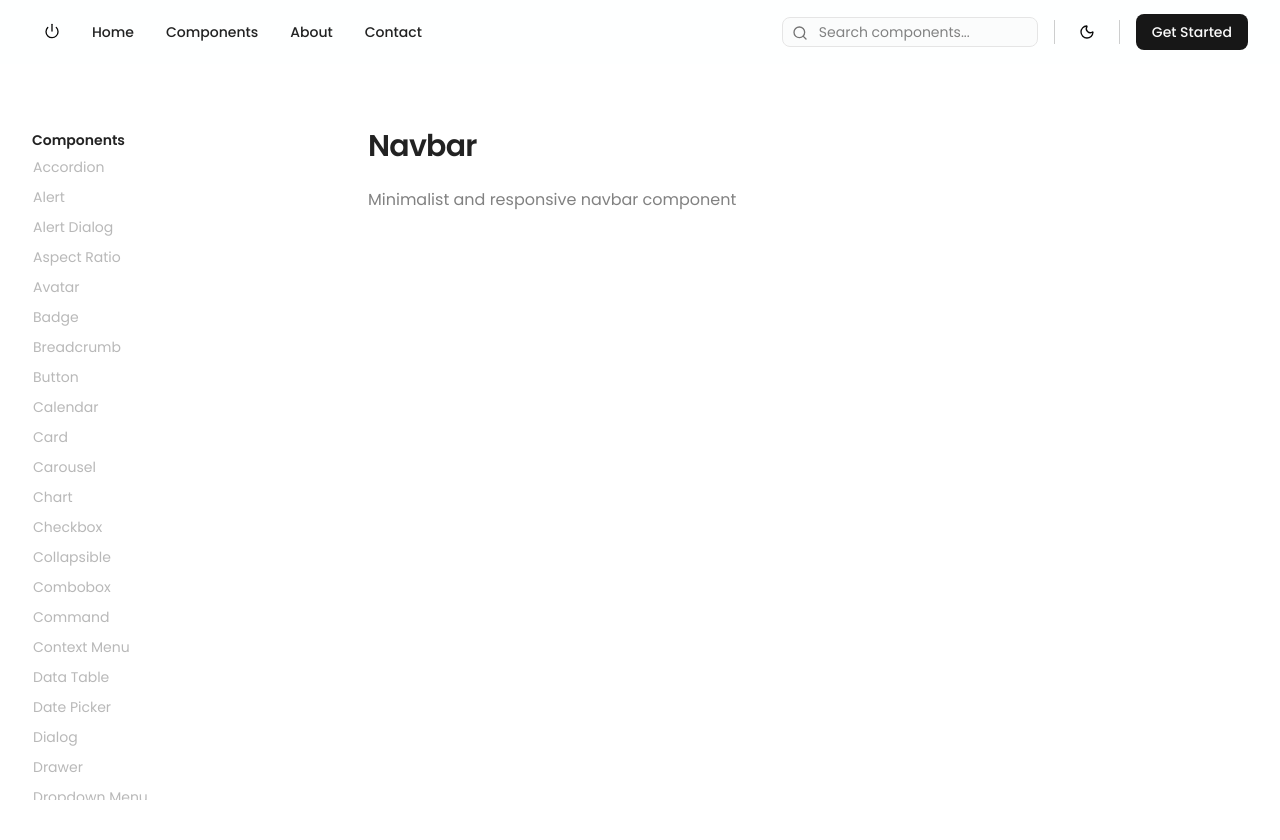
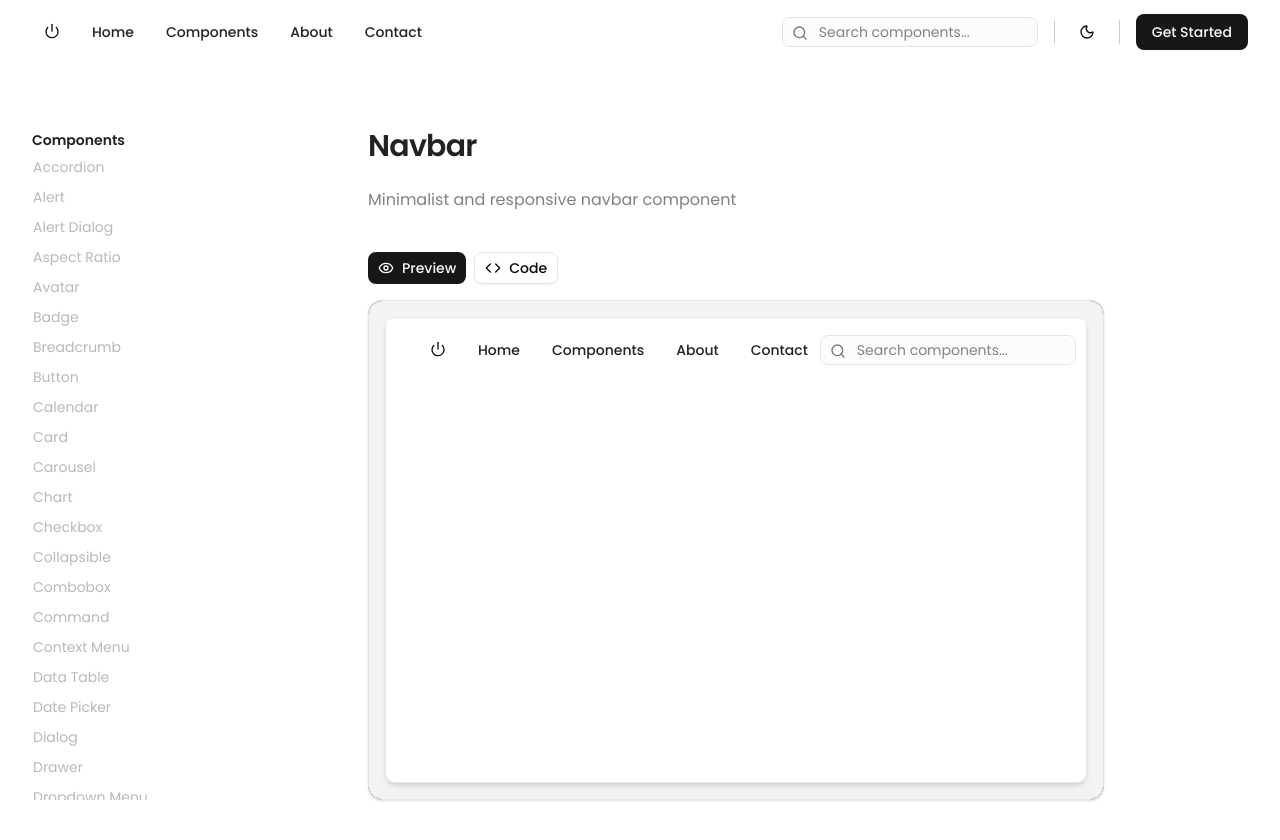
Before and after one commit to Jetrossgalinato/my-comp, a Next.js app: page /components-page/navbar in a window 1280 px wide. Shown: the top 840 px of the page. Before the commit the page ends 800 px from the top, so only its background shows below. Built offline with nearby package versions, Linux system fonts and the light colour scheme.

Commit message:
feat: add preview and code section (navbar)

```diff
--- a/app/(navlinks)/components-page/navbar/page.tsx
+++ b/app/(navlinks)/components-page/navbar/page.tsx
@@ -1,7 +1,92 @@
+"use client";
+
+import { useState } from "react";
 import { Navbar } from "@/components/navbar";
 import { Sidebar } from "../components/sidebar";
 import { TypographyH2, TypographyMuted } from "@/components/typography";
+import { Button } from "@/components/ui/button";
+import { Eye, Code } from "lucide-react";
+
+const navbarCode = `"use client";
+
+import Link from "next/link";
+import { ThemeToggle } from "./theme-toggle";
+import { Search, Power } from "lucide-react";
+import { TypographySmall } from "./typography";
+import { Button } from "./ui/button";
+
+export function Navbar() {
+  return (
+    <nav className="sticky top-0 z-50 w-full text-foreground bg-background/50 backdrop-blur-md ">
+      <div className="w-full flex h-16 items-center justify-between px-4">
+        {/* Logo and Links */}
+        <div className="flex items-center gap-2 ml-4">
+          <Link
+            href="/"
+            className="text-xl font-bold tracking-tight px-3 rounded-md hover:bg-foreground/10 transition-all duration-300"
+          >
+            <Power className="inline-block h-4 w-4 mb-1" />
+          </Link>
+
+          <div className="hidden md:flex items-center gap-2">
+            <Link
+              href="/"
+              className="px-3 py-1 rounded-md hover:bg-foreground/10 transition-colors duration-300"
+            >
+              <TypographySmall className="font-medium">Home</TypographySmall>
+            </Link>
+            <Link
+              href="/components-page"
+              className="px-3 py-1 rounded-md hover:bg-foreground/10 transition-colors duration-300"
+            >
+              <TypographySmall className="font-medium">
+                Components
+              </TypographySmall>
+            </Link>
+            <Link
+              href="/about"
+              className="px-3 py-1 rounded-md hover:bg-foreground/10 transition-colors duration-300"
+            >
+              <TypographySmall className="font-medium">About</TypographySmall>
+            </Link>
+            <Link
+              href="/contact"
+              className="px-3 py-1 rounded-md hover:bg-foreground/10 transition-colors duration-300"
+            >
+              <TypographySmall className="font-medium">Contact</TypographySmall>
+            </Link>
+          </div>
+        </div>
+        {/* Theme Toggle and CTA */}
+        <div className="flex items-center gap-4 mr-4">
+          {/* Search Bar */}
+          <div className="relative hidden sm:block">
+            <Search className="absolute left-2.5 top-2 h-4 w-4 text-muted-foreground" />
+            <input
+              type="text"
+              placeholder="Search components..."
+              className="pl-9 px-3 py-1 bg-foreground/1 border rounded-md text-sm focus:outline-none focus:ring-1 focus:ring-foreground/20 w-40 md:w-64 transition-all"
+            />
+          </div>
+
+          <div className="h-6 w-[1px] bg-foreground/20" />
+
+          <ThemeToggle />
+
+          <div className="h-6 w-[1px] bg-foreground/20" />
+          <Button asChild>
+            <Link href="/login">Get Started</Link>
+          </Button>
+        </div>
+      </div>
+    </nav>
+  );
+}
+`;
+
 export default function NavbarPage() {
+  const [view, setView] = useState<"preview" | "code">("preview");
+
   return (
     <div className="relative flex flex-col min-h-screen bg-background text-foreground transition-colors duration-300">
       <Navbar />
@@ -16,6 +101,45 @@ export default function NavbarPage() {
                 Minimalist and responsive navbar component
               </TypographyMuted>
             </div>
+
+            <div className="space-y-4">
+              <div className="flex items-center gap-2">
+                <Button
+                  variant={view === "preview" ? "default" : "outline"}
+                  onClick={() => setView("preview")}
+                  size="sm"
+                  className="gap-2"
+                >
+                  <Eye className="w-4 h-4" />
+                  Preview
+                </Button>
+                <Button
+                  variant={view === "code" ? "default" : "outline"}
+                  onClick={() => setView("code")}
+                  size="sm"
+                  className="gap-2"
+                >
+                  <Code className="w-4 h-4" />
+                  Code
+                </Button>
+              </div>
+
+              <div className="relative rounded-xl border bg-zinc-950 dark:bg-zinc-900 overflow-hidden shadow-sm h-[500px] transition-all duration-300">
+                {view === "preview" ? (
+                  <div className="relative w-full h-full bg-background/95 p-4 flex flex-col">
+                    <div className="rounded-lg border overflow-y-auto shadow-md flex-1 bg-background relative">
+                      <Navbar />
+                    </div>
+                  </div>
+                ) : (
+                  <div className="p-4 overflow-auto h-full w-full text-sm">
+                    <pre className="text-zinc-50 font-mono">
+                      <code>{navbarCode}</code>
+                    </pre>
+                  </div>
+                )}
+              </div>
+            </div>
           </div>
         </main>
       </div>
```
